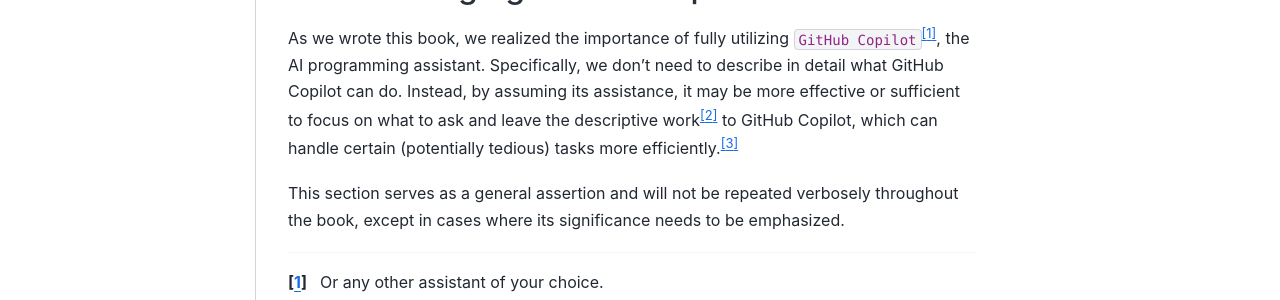
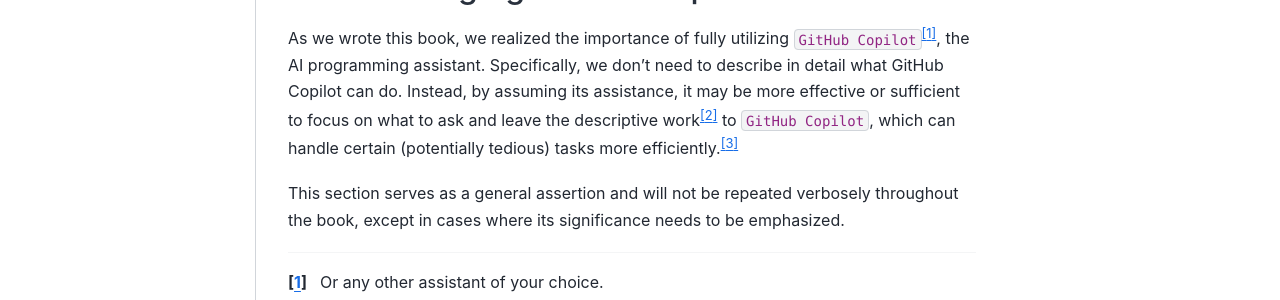
Before and after one commit to biosaxs-dev/molass-develop, a Jupyter Book: the page built from chapters/intro.md, in a window 1280 px wide and 1196 px high. Shown: the part 595-895 px from the top of the window. Built offline with Jupyter Book 1.0.4 settings and Sphinx 7.4.7 and the Sphinx Book theme 1.1.4, drawn with Linux system fonts in a browser that asks for light colours.

```diff
--- a/chapters/intro.md
+++ b/chapters/intro.md
@@ -14,7 +14,7 @@
 
 ## Acknowledging GitHub Copilot
 
-As we wrote this book, we realized the importance of fully utilizing `GitHub Copilot`[^1], the AI programming assistant. Specifically, we don't need to describe in detail what GitHub Copilot can do. Instead, by assuming its assistance, it may be more effective or sufficient to focus on what to ask and leave the descriptive work[^2] to GitHub Copilot, which can handle certain (potentially tedious) tasks more efficiently.[^3]
+As we wrote this book, we realized the importance of fully utilizing `GitHub Copilot`[^1], the AI programming assistant. Specifically, we don't need to describe in detail what GitHub Copilot can do. Instead, by assuming its assistance, it may be more effective or sufficient to focus on what to ask and leave the descriptive work[^2] to `GitHub Copilot`, which can handle certain (potentially tedious) tasks more efficiently.[^3]
 
 This section serves as a general assertion and will not be repeated verbosely throughout the book, except in cases where its significance needs to be emphasized.
 
```
